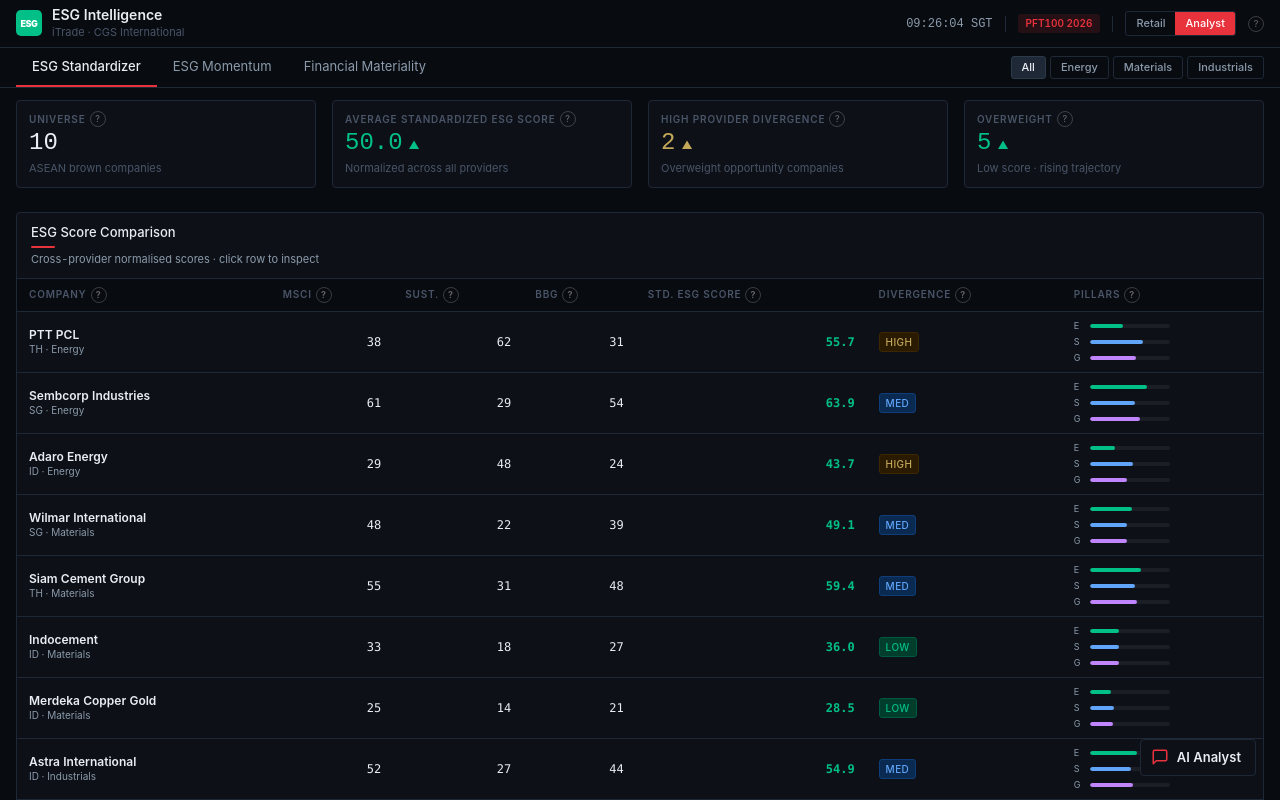
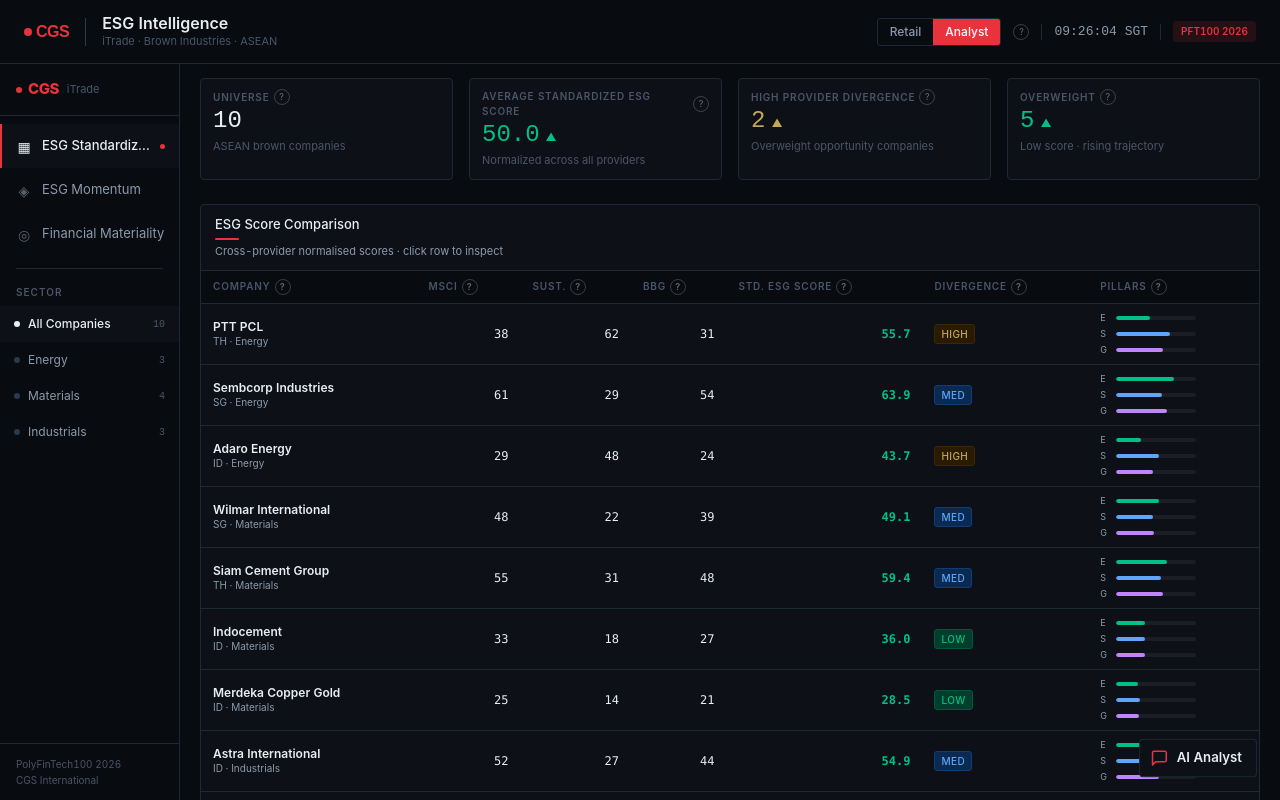
Before and after one commit to tuff0805-boop/esg-momentum-engine, a React (Vite) app: page / in a window 1280 px wide. Built offline with nearby package versions, Linux system fonts and the light colour scheme.

Commit message:
feat: CGS logo placeholder, 64px header, sidebar restored, Framer Motion animations

```diff
--- a/src/App.tsx
+++ b/src/App.tsx
@@ -1,7 +1,8 @@
 import { useState, useCallback, useEffect } from 'react'
+import { motion } from 'framer-motion'
 import type { Company } from './data/companies'
 import { companies as ALL_COMPANIES } from './data/companies'
-import { SubNav } from './components/SubNav'
+import { Sidebar } from './components/Sidebar'
 import { StandardizerPanel } from './components/standardizer/StandardizerPanel'
 import { MomentumPanel } from './components/momentum/MomentumPanel'
 import { DCFPanel } from './components/dcf/DCFPanel'
@@ -23,7 +24,6 @@
   const handleTabChange = (t: Tab) => {
     setActiveTab(t)
     setTabKey(k => k + 1)
-    window.scrollTo({ top: 0, behavior: 'instant' })
   }
 
   useEffect(() => {
@@ -34,39 +34,42 @@
 
   return (
     <div style={{ display: 'flex', flexDirection: 'column', height: '100vh', background: '#080B10' }}>
-      <header
+      {/* ── Header 64px ── */}
+      <motion.header
+        initial={{ y: -20, opacity: 0 }}
+        animate={{ y: 0, opacity: 1 }}
+        transition={{ duration: 0.4, ease: 'easeOut' }}
         style={{
-          height: 48,
-          minHeight: 48,
+          height: 64,
+          minHeight: 64,
           background: '#080B10',
           borderBottom: '1px solid #1E2836',
           display: 'flex',
           alignItems: 'center',
           justifyContent: 'space-between',
-          padding: '0 16px',
+          padding: '0 24px',
           flexShrink: 0,
           zIndex: 20,
         }}
       >
-        {/* Left: logo + title */}
-        <div style={{ display: 'flex', alignItems: 'center', gap: 10 }}>
-          <div style={{ width: 26, height: 26, borderRadius: 5, background: '#00C087', display: 'flex', alignItems: 'center', justifyContent: 'center', flexShrink: 0 }}>
-            <span style={{ color: '#fff', fontSize: 9, fontWeight: 900, letterSpacing: '-0.5px' }}>ESG</span>
+        {/* Left: logo + divider + title */}
+        <div style={{ display: 'flex', alignItems: 'center', gap: 0 }}>
+          {/* CGS Logo placeholder — swap src="/cgsi_logo.png" when file is added */}
+          <div style={{ display: 'flex', alignItems: 'center', gap: 6, marginRight: 0 }}>
+            <div style={{ display: 'flex', alignItems: 'center', gap: 4 }}>
+              <div style={{ width: 8, height: 8, borderRadius: '50%', background: '#E8323C' }} />
+              <span style={{ fontSize: 16, fontWeight: 800, color: '#E8323C', letterSpacing: '-0.5px', fontFamily: 'sans-serif' }}>CGS</span>
             </div>
+          </div>
+          <div style={{ width: 1, height: 28, background: '#2A3A4A', margin: '0 16px' }} />
           <div>
-            <div style={{ fontSize: 14, fontWeight: 600, color: '#E8EDF2', lineHeight: 1.2 }}>ESG Intelligence</div>
-            <div style={{ fontSize: 11, color: '#4A5568' }}>iTrade · CGS International</div>
+            <div style={{ fontSize: 16, fontWeight: 600, color: '#E8EDF2', lineHeight: 1.2 }}>ESG Intelligence</div>
+            <div style={{ fontSize: 11, color: '#4A5568' }}>iTrade · Brown Industries · ASEAN</div>
           </div>
         </div>
 
-        {/* Right: clock + badge + toggle */}
+        {/* Right: toggle + divider + clock + badge */}
         <div style={{ display: 'flex', alignItems: 'center', gap: 12 }}>
-          <SGTClock />
-          <div style={{ width: 1, height: 16, background: '#1E2836' }} />
-          <div style={{ fontSize: 10, fontWeight: 600, background: 'rgba(232,50,60,0.12)', color: '#E8323C', padding: '2px 8px', borderRadius: 3 }}>
-            PFT100 2026
-          </div>
-          <div style={{ width: 1, height: 16, background: '#1E2836' }} />
           {/* Retail/Analyst toggle */}
           <div style={{ display: 'flex', border: '1px solid #1E2836', borderRadius: 3, overflow: 'hidden' }}>
             {(['retail', 'analyst'] as ViewMode[]).map(mode => (
@@ -74,8 +77,8 @@
                 key={mode}
                 onClick={() => setViewMode(mode)}
                 style={{
-                  padding: '3px 10px',
-                  fontSize: 11,
+                  padding: '4px 12px',
+                  fontSize: 12,
                   fontWeight: 500,
                   border: 'none',
                   cursor: 'pointer',
@@ -90,18 +93,32 @@
             ))}
           </div>
           <Tooltip content="Retail view shows simplified buy/sell signals. Analyst view shows full ESG methodology, scoring model, and DCF valuation." />
+          <div style={{ width: 1, height: 16, background: '#1E2836' }} />
+          <SGTClock />
+          <div style={{ width: 1, height: 16, background: '#1E2836' }} />
+          <div style={{ fontSize: 10, fontWeight: 600, background: 'rgba(232,50,60,0.12)', color: '#E8323C', padding: '3px 8px', borderRadius: 3 }}>
+            PFT100 2026
           </div>
-      </header>
+        </div>
+      </motion.header>
 
-      <SubNav
+      {/* ── Body row: Sidebar + Main ── */}
+      <div style={{ flex: 1, display: 'flex', overflow: 'hidden' }}>
+        <Sidebar
           activeTab={activeTab}
           activeSector={activeSector}
           onTabChange={handleTabChange}
           onSectorChange={setActiveSector}
         />
 
-      <div style={{ flex: 1, overflowY: 'auto' }}>
-        <main style={{ maxWidth: 1440, margin: '0 auto', padding: '12px 16px' }}>
+        <div style={{ flex: 1, overflowY: 'auto', background: '#080B10' }}>
+          <main style={{ maxWidth: 1400, margin: '0 auto', padding: '14px 20px' }}>
+            <motion.div
+              key={tabKey}
+              initial={{ x: 8, opacity: 0 }}
+              animate={{ x: 0, opacity: 1 }}
+              transition={{ duration: 0.2, ease: 'easeOut' }}
+            >
               {activeTab === 'standardizer' && (
                 <StandardizerPanel activeSector={activeSector} onSelect={onSelect} animKey={tabKey} viewMode={viewMode} />
               )}
@@ -111,10 +128,12 @@
               {activeTab === 'dcf' && (
                 <DCFPanel activeSector={activeSector} onSelect={onSelect} viewMode={viewMode} />
               )}
+            </motion.div>
           </main>
-        <footer style={{ padding: '8px 16px', textAlign: 'center', fontSize: 10, color: '#4A5568', borderTop: '1px solid #1E2836', flexShrink: 0 }}>
+          <footer style={{ padding: '10px 20px', textAlign: 'center', fontSize: 10, color: '#4A5568', borderTop: '1px solid #1E2836' }}>
             CGS International · iTrade ESG Intelligence Module · PolyFinTech100 2026
           </footer>
+        </div>
       </div>
 
       <CompanyDrawer
@@ -134,7 +153,7 @@
     const id = setInterval(() => setTime(getSGT()), 1000)
     return () => clearInterval(id)
   }, [])
-  return <span style={{ fontSize: 12, fontFamily: 'monospace', color: '#8B9AAB' }}>{time} SGT</span>
+  return <span style={{ fontSize: 13, fontFamily: 'monospace', color: '#8B9AAB' }}>{time} SGT</span>
 }
 
 function getSGT(): string {
--- a/src/components/Chatbot.tsx
+++ b/src/components/Chatbot.tsx
@@ -1,4 +1,5 @@
 import { useState, useRef, useEffect, useCallback } from 'react'
+import { motion } from 'framer-motion'
 import { Tooltip } from './shared/Tooltip'
 
 interface Message {
@@ -217,7 +218,11 @@
     <>
       {/* Floating button */}
       {!open && (
-        <div style={{ position: 'fixed', bottom: 24, right: 24, zIndex: 100 }}>
+        <motion.div
+          animate={open ? {} : { scale: [1, 1.03, 1] }}
+          transition={{ duration: 2, repeat: Infinity, ease: 'easeInOut' }}
+          style={{ position: 'fixed', bottom: 24, right: 24, zIndex: 100 }}
+        >
           <button
             onClick={() => setOpen(true)}
             title="Ask our AI Analyst any question about the ESG data, company comparisons, or investment signals shown in this dashboard."
@@ -236,7 +241,7 @@
             </svg>
             <span style={{ fontSize: 13, fontWeight: 600 }}>AI Analyst</span>
           </button>
-        </div>
+        </motion.div>
       )}
 
       {/* Chat panel */}
--- a/src/components/Sidebar.tsx
+++ b/src/components/Sidebar.tsx
@@ -1,6 +1,6 @@
-import React from 'react'
+import { motion } from 'framer-motion'
 
-type Tab = 'standardizer' | 'momentum' | 'dcf'
+type Tab    = 'standardizer' | 'momentum' | 'dcf'
 type Sector = 'All' | 'Energy' | 'Materials' | 'Industrials'
 
 interface SidebarProps {
@@ -10,170 +10,169 @@
   onSectorChange: (s: Sector) => void
 }
 
-const analysisItems: { id: string; tab: Tab; label: string; icon: string }[] = [
-  { id: 'standardizer', tab: 'standardizer', label: 'Standardizer',        icon: '⊞' },
-  { id: 'momentum',     tab: 'momentum',     label: 'ESG Momentum',         icon: '◈' },
-  { id: 'dcf',         tab: 'dcf',          label: 'Financial Materiality', icon: '◉' },
+const NAV_ITEMS: { id: Tab; label: string; icon: string }[] = [
+  { id: 'standardizer', label: 'ESG Standardizer',    icon: '▦' },
+  { id: 'momentum',     label: 'ESG Momentum',         icon: '◈' },
+  { id: 'dcf',         label: 'Financial Materiality', icon: '◎' },
 ]
 
-const sectorItems: { id: string; sector: Sector; label: string; icon: string }[] = [
-  { id: 'all',         sector: 'All',         label: 'All Companies', icon: '○' },
-  { id: 'energy',      sector: 'Energy',      label: 'Energy',        icon: '⚡' },
-  { id: 'materials',   sector: 'Materials',   label: 'Materials',     icon: '◆' },
-  { id: 'industrials', sector: 'Industrials', label: 'Industrials',   icon: '⚙' },
+const SECTOR_ITEMS: { id: Sector; label: string }[] = [
+  { id: 'All',         label: 'All Companies' },
+  { id: 'Energy',      label: 'Energy' },
+  { id: 'Materials',   label: 'Materials' },
+  { id: 'Industrials', label: 'Industrials' },
 ]
 
-export function Sidebar({ activeTab, activeSector, onTabChange, onSectorChange }: SidebarProps) {
-  const sidebarBg    = '#080B10'
-  const borderCol    = '#1E2836'
-  const labelCol     = '#4A5568'
-  const inactiveText = '#8B9AAB'
-  const activeText   = '#E8EDF2'
-  const hoverBg      = '#131920'
-  const activeBg     = '#0D1117'
-  const footerText   = '#4A5568'
-  const titleText    = '#E8EDF2'
-  const subtitleText = '#8B9AAB'
-
-  const navItemBase: React.CSSProperties = {
-    display: 'flex',
-    alignItems: 'center',
-    gap: '10px',
-    width: '100%',
-    padding: '6px 10px',
-    borderRadius: '4px',
-    fontSize: '13px',
-    fontWeight: 500,
-    cursor: 'pointer',
-    border: 'none',
-    background: 'transparent',
-    textAlign: 'left',
-    transition: 'background 0.12s, color 0.12s',
-    borderLeft: '3px solid transparent',
-    marginBottom: '2px',
+const SECTOR_COUNTS: Record<Sector, number> = { All: 10, Energy: 3, Materials: 4, Industrials: 3 }
+const SECTOR_DOTS: Record<Sector, string> = {
+  All: '#E8EDF2', Energy: '#C4A85A', Materials: '#00C087', Industrials: '#1E6FD9'
 }
 
-  const tabStyle = (id: string): React.CSSProperties => ({
-    ...navItemBase,
-    background: activeTab === id ? activeBg : 'transparent',
-    color: activeTab === id ? activeText : inactiveText,
-    borderLeft: activeTab === id ? '3px solid #E8323C' : '3px solid transparent',
-    fontWeight: activeTab === id ? 700 : 500,
-  })
-
-  const sectorStyle = (s: string): React.CSSProperties => ({
-    ...navItemBase,
-    background: activeSector === s ? activeBg : 'transparent',
-    color: activeSector === s ? activeText : inactiveText,
-    borderLeft: activeSector === s ? '3px solid #E8323C' : '3px solid transparent',
-    fontWeight: activeSector === s ? 700 : 500,
-  })
-
-  const sectionLabel: React.CSSProperties = {
-    fontSize: '10px',
-    textTransform: 'uppercase',
-    letterSpacing: '0.1em',
-    fontWeight: 600,
-    color: labelCol,
-    padding: '0 12px',
-    marginTop: '12px',
-    marginBottom: '4px',
-    display: 'block',
-  }
-
+export function Sidebar({ activeTab, activeSector, onTabChange, onSectorChange }: SidebarProps) {
   return (
     <aside
       style={{
-        width: 200,
+        width: 180,
         flexShrink: 0,
         display: 'flex',
         flexDirection: 'column',
-        height: '100vh',
-        position: 'sticky',
-        top: 0,
-        background: sidebarBg,
-        borderRight: `1px solid ${borderCol}`,
+        height: '100%',
+        background: '#080B10',
+        borderRight: '1px solid #1E2836',
+        position: 'relative',
       }}
     >
       {/* Logo area */}
-      <div style={{ padding: '14px 12px 12px', borderBottom: `1px solid ${borderCol}` }}>
-        <div style={{ display: 'flex', alignItems: 'center', gap: 10 }}>
       <div
         style={{
-              width: 28,
-              height: 28,
-              borderRadius: 6,
-              background: '#00C087',
+          height: 52,
+          minHeight: 52,
           display: 'flex',
           alignItems: 'center',
-              justifyContent: 'center',
-              flexShrink: 0,
+          padding: '0 16px',
+          borderBottom: '1px solid #1E2836',
         }}
       >
-            <span style={{ color: '#fff', fontSize: 11, fontWeight: 900 }}>ESG</span>
-          </div>
-          <div>
-            <div style={{ fontSize: 13, fontWeight: 700, color: titleText, lineHeight: 1.2 }}>ESG Intelligence</div>
-            <div style={{ fontSize: 10, color: subtitleText, marginTop: 1 }}>iTrade &middot; CGS International</div>
-          </div>
+        <div style={{ display: 'flex', alignItems: 'center', gap: 6 }}>
+          <div style={{ width: 6, height: 6, borderRadius: '50%', background: '#E8323C' }} />
+          <span style={{ fontSize: 15, fontWeight: 800, color: '#E8323C', letterSpacing: '-0.5px' }}>CGS</span>
+          <span style={{ fontSize: 11, color: '#4A5568', marginLeft: 2 }}>iTrade</span>
         </div>
       </div>
 
-      {/* Nav */}
-      <nav style={{ flex: 1, overflowY: 'auto', padding: '8px 8px' }}>
-        <span style={sectionLabel}>View</span>
-        {analysisItems.map(item => (
-          <button
+      {/* Nav items */}
+      <nav style={{ padding: '8px 0' }}>
+        {NAV_ITEMS.map((item, i) => {
+          const isActive = activeTab === item.id
+          return (
+            <motion.button
               key={item.id}
-            onClick={() => onTabChange(item.tab)}
-            style={tabStyle(item.id)}
+              onClick={() => onTabChange(item.id)}
+              initial={{ x: -10, opacity: 0 }}
+              animate={{ x: 0, opacity: 1 }}
+              transition={{ delay: i * 0.05, duration: 0.2 }}
+              whileHover={{ x: 2 }}
+              style={{
+                display: 'flex',
+                alignItems: 'center',
+                gap: 10,
+                width: '100%',
+                height: 44,
+                padding: '0 14px',
+                fontSize: 13,
+                fontWeight: isActive ? 500 : 400,
+                color: isActive ? '#E8EDF2' : '#8B9AAB',
+                background: isActive ? '#0D1117' : 'transparent',
+                border: 'none',
+                borderLeft: isActive ? '2px solid #E8323C' : '2px solid transparent',
+                cursor: 'pointer',
+                textAlign: 'left',
+                transition: 'color 0.15s, background 0.15s',
+              }}
+            >
+              <span style={{ fontSize: 14, opacity: isActive ? 1 : 0.6, width: 16, textAlign: 'center', flexShrink: 0 }}>
+                {item.icon}
+              </span>
+              <span style={{ flex: 1, whiteSpace: 'nowrap', overflow: 'hidden', textOverflow: 'ellipsis' }}>
+                {item.label}
+              </span>
+              {isActive && (
+                <span style={{ width: 5, height: 5, borderRadius: '50%', background: '#E8323C', flexShrink: 0 }} />
+              )}
+            </motion.button>
+          )
+        })}
+      </nav>
+
+      {/* Divider */}
+      <div style={{ height: 1, background: '#1E2836', margin: '4px 16px' }} />
+
+      {/* Sector filter */}
+      <div style={{ padding: '0 0 8px' }}>
+        <div style={{ fontSize: 10, textTransform: 'uppercase', letterSpacing: '0.1em', fontWeight: 600, color: '#4A5568', padding: '12px 16px 6px' }}>
+          Sector
+        </div>
+        {SECTOR_ITEMS.map((item, i) => {
+          const isActive = activeSector === item.id
+          const dot      = SECTOR_DOTS[item.id]
+          return (
+            <motion.button
+              key={item.id}
+              onClick={() => onSectorChange(item.id)}
+              initial={{ x: -10, opacity: 0 }}
+              animate={{ x: 0, opacity: 1 }}
+              transition={{ delay: 0.15 + i * 0.05, duration: 0.2 }}
+              style={{
+                display: 'flex',
+                alignItems: 'center',
+                gap: 8,
+                width: '100%',
+                height: 36,
+                padding: '0 14px',
+                fontSize: 12,
+                fontWeight: isActive ? 500 : 400,
+                color: isActive ? '#E8EDF2' : '#8B9AAB',
+                background: isActive ? '#0D1117' : 'transparent',
+                border: 'none',
+                cursor: 'pointer',
+                textAlign: 'left',
+                transition: 'color 0.15s, background 0.15s',
+              }}
               onMouseEnter={e => {
-              if (activeTab !== item.id) (e.currentTarget as HTMLElement).style.background = hoverBg
+                if (!isActive) (e.currentTarget as HTMLElement).style.color = '#E8EDF2'
               }}
               onMouseLeave={e => {
-              if (activeTab !== item.id) (e.currentTarget as HTMLElement).style.background = 'transparent'
+                if (!isActive) (e.currentTarget as HTMLElement).style.color = '#8B9AAB'
               }}
             >
-            <span style={{ fontSize: 12, opacity: 0.7, width: 16, textAlign: 'center' }}>{item.icon}</span>
+              <span
+                style={{
+                  width: 6, height: 6, borderRadius: '50%',
+                  background: isActive ? dot : '#2A3A4A',
+                  flexShrink: 0,
+                  transition: 'background 0.15s',
+                }}
+              />
               <span style={{ flex: 1 }}>{item.label}</span>
-            {activeTab === item.id && (
-              <span style={{ width: 6, height: 6, borderRadius: '50%', background: '#E8323C', flexShrink: 0 }} />
-            )}
-          </button>
-        ))}
+              <span style={{ fontSize: 10, color: '#4A5568', fontFamily: 'monospace' }}>
+                {SECTOR_COUNTS[item.id]}
+              </span>
+            </motion.button>
+          )
+        })}
+      </div>
 
-        <span style={sectionLabel}>Filter by Sector</span>
-        <div style={{ fontSize: 10, color: labelCol, padding: '0 12px 6px', lineHeight: 1.4 }}>
-          Filters all views simultaneously
-        </div>
-        {sectorItems.map(item => (
-          <button
-            key={item.id}
-            onClick={() => onSectorChange(item.sector)}
-            style={sectorStyle(item.sector)}
-            title="Selecting a sector filters the data shown in all three views above"
-            onMouseEnter={e => {
-              if (activeSector !== item.sector) (e.currentTarget as HTMLElement).style.background = hoverBg
-            }}
-            onMouseLeave={e => {
-              if (activeSector !== item.sector) (e.currentTarget as HTMLElement).style.background = 'transparent'
+      {/* Footer */}
+      <div
+        style={{
+          marginTop: 'auto',
+          borderTop: '1px solid #1E2836',
+          padding: '12px 16px',
         }}
       >
-            <span style={{ fontSize: 12, opacity: 0.7, width: 16, textAlign: 'center' }}>{item.icon}</span>
-            <span style={{ flex: 1 }}>{item.label}</span>
-            {activeSector === item.sector && (
-              <span style={{ width: 6, height: 6, borderRadius: '50%', background: '#E8323C', flexShrink: 0 }} />
-            )}
-          </button>
-        ))}
-
-      </nav>
-
-      {/* Footer */}
-      <div style={{ padding: '10px 12px', borderTop: `1px solid ${borderCol}` }}>
-        <div style={{ fontSize: 10, color: footerText, lineHeight: 1.6 }}>
-          <div style={{ fontWeight: 600, marginBottom: 1 }}>CGS International &middot; iTrade ESG Intelligence Module</div>
+        <div style={{ fontSize: 10, color: '#4A5568', lineHeight: 1.6 }}>
           <div>PolyFinTech100 2026</div>
+          <div>CGS International</div>
         </div>
       </div>
     </aside>
```
Also changed, not shown: src/components/shared/MetricCard.tsx (+8 -2 lines). Lines whose indentation alone changed are shown as unchanged.
